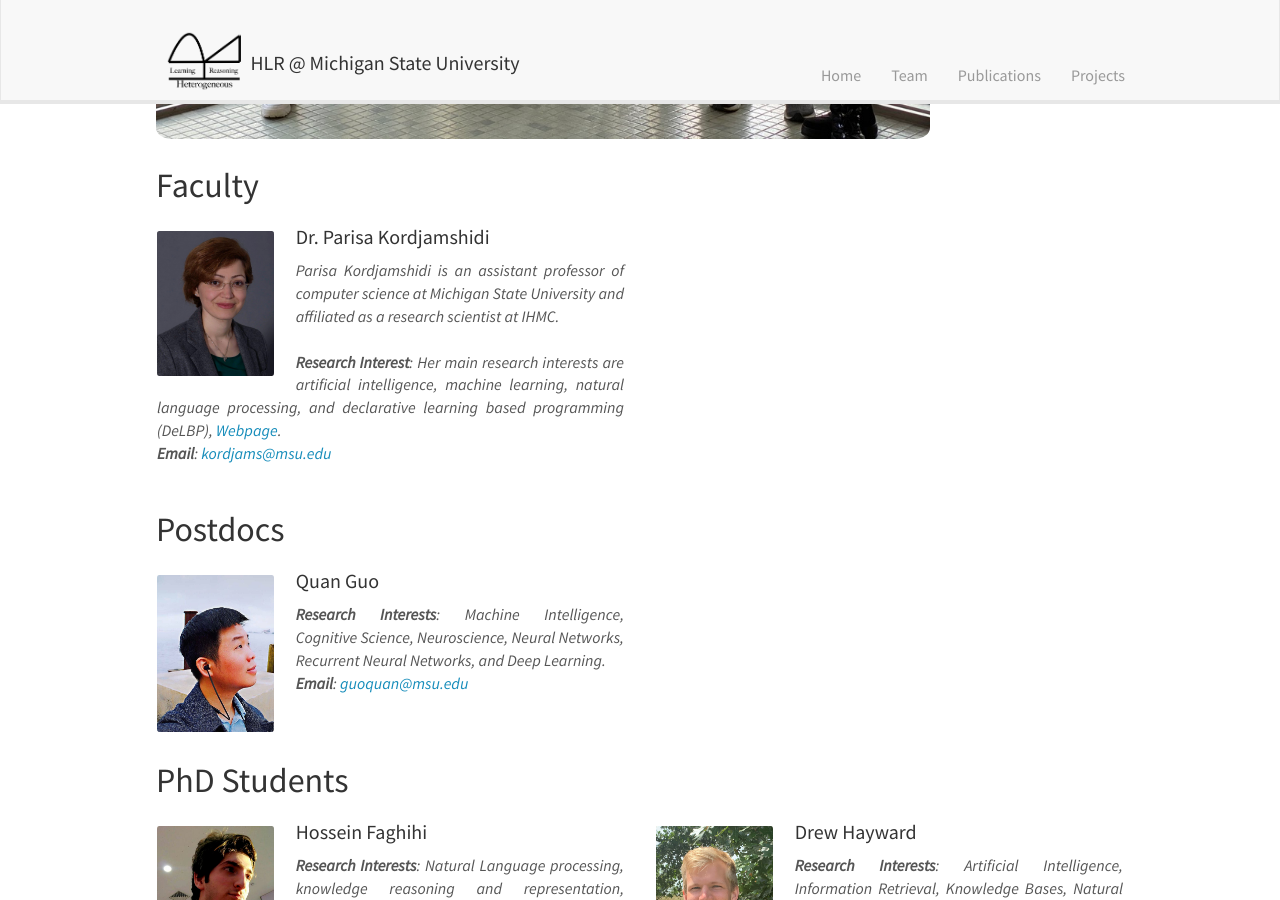
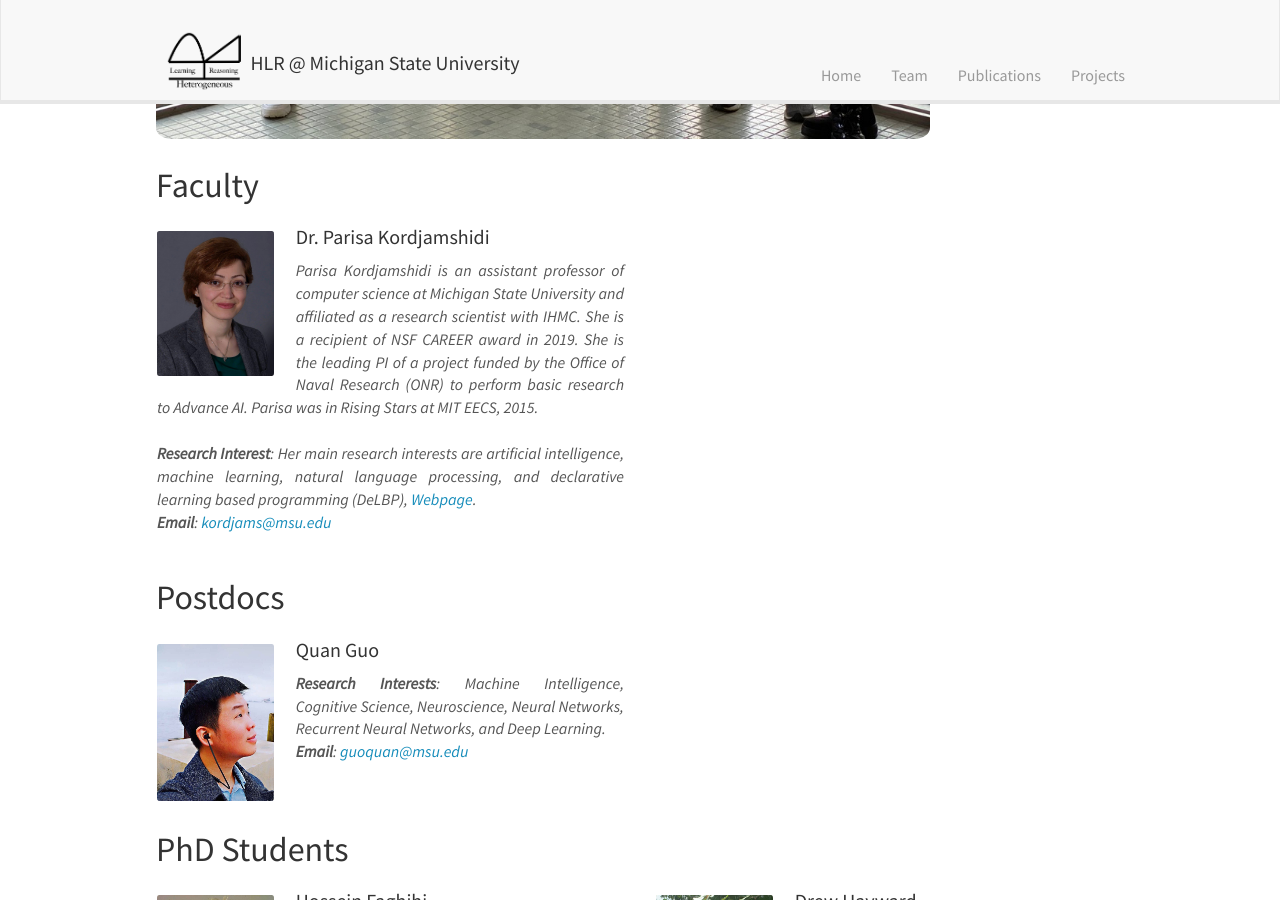
Before and after one commit to HLR/HLR.github.io, a Jekyll site: the page built from _pages/team.md, in a window 1280 px wide and 900 px high, scrolled down 666 px. Built offline with Jekyll 4.4.1, drawn with Linux system fonts in a browser that asks for light colours; nearby versions of some CDN libraries.

Commit message:
parisa bio.

```diff
--- a/_data/faculty.yml
+++ b/_data/faculty.yml
@@ -1,6 +1,7 @@
 - name: Dr. Parisa Kordjamshidi
   photo: Kordjamshidi.jpg
-  bio: Parisa Kordjamshidi is an assistant professor of computer science at Michigan State University and affiliated as a research scientist at IHMC.
+  bio: Parisa Kordjamshidi is an assistant professor of computer science at Michigan State University and affiliated as a research scientist with IHMC.
+   She is a recipient of NSF CAREER award in 2019. She is the leading PI of a project funded by the Office of Naval Research (ONR) to perform basic research to Advance AI. Parisa was in Rising Stars at MIT EECS, 2015.
   research_interest: Her main research interests are artificial intelligence, machine learning, natural language processing, and declarative learning based programming (DeLBP)
   email: kordjams@msu.edu
   webpage: http://www.cse.msu.edu/~kordjams/
--- a/_data/projects.yml
+++ b/_data/projects.yml
@@ -4,10 +4,12 @@
   description: A Declarative Learning Based Programming Framework For Integration of <strong>Dom</strong>ain <strong>Know</strong>ledge in <strong>S</strong>tatistical Learning
   members: Parisa Kordjamshidi, James Allen, Choh Man Teng, Quan Guo, Andrzej Uszok, Brent Kristen Venable.
   graduate_students: Hossein Faghihi, Drew Hayward.
+  Funding Resource: Office of Naval Research (ONR).
   webpage: https://domiknows.github.io
 
 - title: "SpLang"
   description: Combining Learning and Reasoning for <strong>Sp</strong>atial <strong>Lan</strong>guage Understandin<strong>g</strong>
   members: Parisa Kordjamshidi.
+  funding_resource: National Science Foundation (NSF).
   graduate_students: Roshanak Mirzaee, Yue Zhang, Chen Zheng.
   webpage: https://domiknows.github.io
```
